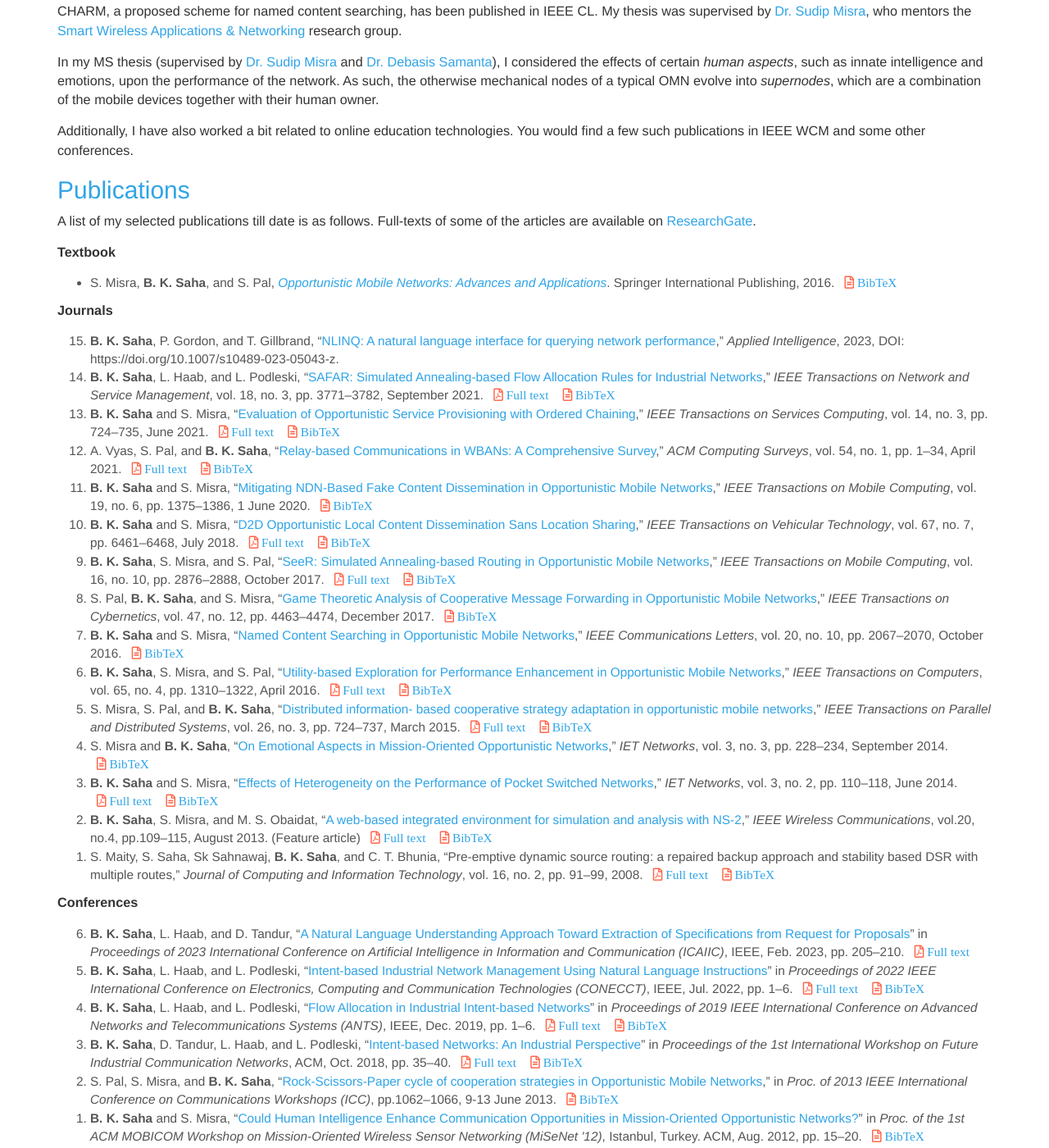
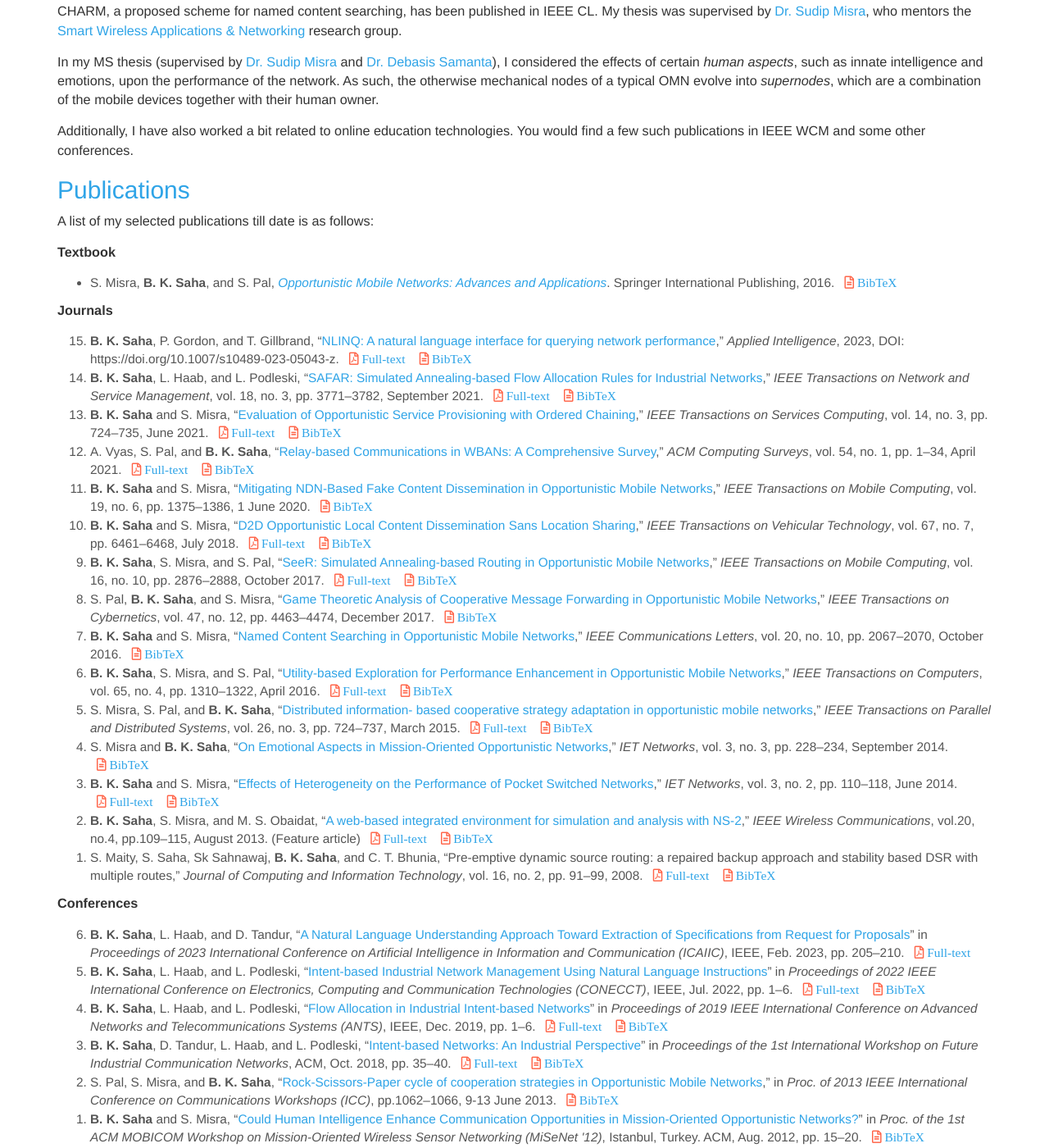
Before and after one commit to barun-saha/barun-saha.github.io, a Jekyll site: the page research.html, which Jekyll copies as it is, in a window 1280 px wide and 1400 px high, scrolled down 349 px. Shown: the whole window at 82% size. Built offline with Jekyll 4.4.1, drawn with Linux system fonts in a browser that asks for light colours; nearby versions of some CDN libraries; some web fonts are replaced.

Commit message:
Add NLINQ full-text link & bib file

```diff
--- a/research.html
+++ b/research.html
@@ -149,10 +149,7 @@ Research Activities
 		<h2><a href="#papers" name="papers">Publications</a></h2>
 
 		<p>
-			A list of my selected publications till date is as follows. Full-texts
-            of some of the articles are available on
-			<a href="https://www.researchgate.net/profile/Barun_Saha">
-			ResearchGate</a>.
+			A list of my selected publications till date is as follows:
 		</p>
 
         <p><strong>Textbook</strong></p>
@@ -174,18 +171,18 @@ Research Activities
             <li>
 			  <strong>B. K. Saha</strong>, P. Gordon, and T. Gillbrand, &ldquo;<a href="https://doi.org/10.1007/s10489-023-05043-z">NLINQ: A natural language interface for querying network performance</a>,&rdquo;
 			  <em>Applied Intelligence</em>, 2023, DOI: https://doi.org/10.1007/s10489-023-05043-z.
-              <!-- <span class="pub-resource"> -->
-				  <!-- <i class="far fa-file-pdf"> <a href="https://www.researchgate.net/publication/346683507_SAFAR_Simulated_Annealing-based_Flow_Allocation_Rules_for_Industrial_Networks">Full text</a></i> -->
-			  <!-- </span> -->
-			  <!-- <span class="pub-resource"> -->
-					<!-- <i class="far fa-file-alt"> <a href="bibtex/Saha2020-safar.bib">BibTeX</a></i> -->
-			  <!-- </span> -->
+              <span class="pub-resource">
+				  <i class="far fa-file-pdf"> <a href="https://rdcu.be/doV4S">Full-text</a></i>
+			  </span>
+			  <span class="pub-resource">
+					<i class="far fa-file-alt"> <a href="bibtex/Saha2023-nlinq.bib">BibTeX</a></i>
+			  </span>
 			</li>
             <li>
 			  <strong>B. K. Saha</strong>, L. Haab, and L. Podleski, &ldquo;<a href="https://ieeexplore.ieee.org/document/9247969">SAFAR: Simulated Annealing-based Flow Allocation Rules for Industrial Networks</a>,&rdquo;
 			  <em>IEEE Transactions on Network and Service Management</em>, vol. 18, no. 3, pp. 3771&ndash;3782, September 2021.
               <span class="pub-resource">
-				  <i class="far fa-file-pdf"> <a href="https://www.researchgate.net/publication/346683507_SAFAR_Simulated_Annealing-based_Flow_Allocation_Rules_for_Industrial_Networks">Full text</a></i>
+				  <i class="far fa-file-pdf"> <a href="https://www.researchgate.net/publication/346683507_SAFAR_Simulated_Annealing-based_Flow_Allocation_Rules_for_Industrial_Networks">Full-text</a></i>
 			  </span>
 			  <span class="pub-resource">
 					<i class="far fa-file-alt"> <a href="bibtex/Saha2020-safar.bib">BibTeX</a></i>
@@ -194,7 +191,7 @@ Research Activities
             <li>
 			  <strong>B. K. Saha</strong> and S. Misra, &ldquo;<a href="https://ieeexplore.ieee.org/document/8369149">Evaluation of Opportunistic Service Provisioning with Ordered Chaining</a>,&rdquo; <em>IEEE Transactions on Services Computing</em>, vol. 14, no. 3, pp. 724&ndash;735, June 2021.
 			  <span class="pub-resource">
-				  <i class="far fa-file-pdf"> <a href="https://www.researchgate.net/publication/325458201_Evaluation_of_Opportunistic_Service_Provisioning_with_Ordered_Chaining">Full text</a></i>
+				  <i class="far fa-file-pdf"> <a href="https://www.researchgate.net/publication/325458201_Evaluation_of_Opportunistic_Service_Provisioning_with_Ordered_Chaining">Full-text</a></i>
 			  </span>
 			  <span class="pub-resource">
 					<i class="far fa-file-alt"> <a href="bibtex/Saha2018-osp.bib">BibTeX</a></i>
@@ -204,7 +201,7 @@ Research Activities
 			  A. Vyas, S. Pal, and <strong>B. K. Saha</strong>, &ldquo;<a href="https://dl.acm.org/doi/10.1145/3423164">Relay-based Communications in WBANs: A Comprehensive Survey</a>,&rdquo;
 			  <em>ACM Computing Surveys</em>, vol. 54, no. 1, pp. 1&ndash;34, April 2021.
               <span class="pub-resource">
-				  <i class="far fa-file-pdf"> <a href="https://www.researchgate.net/publication/348180033_Relay-based_Communications_in_WBANs_A_Comprehensive_Survey">Full text</a></i>
+				  <i class="far fa-file-pdf"> <a href="https://www.researchgate.net/publication/348180033_Relay-based_Communications_in_WBANs_A_Comprehensive_Survey">Full-text</a></i>
 			  </span>
 			  <span class="pub-resource">
 					<i class="far fa-file-alt"> <a href="bibtex/acm_3423164.bib">BibTeX</a></i>
@@ -220,7 +217,7 @@ Research Activities
 			<li>
 			  <strong>B. K. Saha</strong> and S. Misra, &ldquo;<a href="http://ieeexplore.ieee.org/document/8289346/">D2D Opportunistic Local Content Dissemination Sans Location Sharing</a>,&rdquo; <em>IEEE Transactions on Vehicular Technology</em>, vol. 67, no. 7, pp. 6461&ndash;6468, July 2018.
 			  <span class="pub-resource">
-				  <i class="far fa-file-pdf"> <a href="full_text/lucid__ieee_tvt_2018.pdf">Full text</a></i>
+				  <i class="far fa-file-pdf"> <a href="full_text/lucid__ieee_tvt_2018.pdf">Full-text</a></i>
 			  </span>
 			  <span class="pub-resource">
 					<i class="far fa-file-alt"> <a href="bibtex/Saha2018-lucid.bib">BibTeX</a></i>
@@ -229,7 +226,7 @@ Research Activities
 			<li>
 			  <strong>B. K. Saha</strong>, S. Misra, and S. Pal, &ldquo;<a href="http://ieeexplore.ieee.org/document/7862876/">SeeR: Simulated Annealing-based Routing in Opportunistic Mobile Networks</a>,&rdquo; <em>IEEE Transactions on Mobile Computing</em>, vol. 16, no. 10, pp. 2876&ndash;2888, October 2017.
 			  <span class="pub-resource">
-				  <i class="far fa-file-pdf"> <a href="https://www.researchgate.net/publication/313940625_SeeR_Simulated_Annealing-based_Routing_in_Opportunistic_Mobile_Networks">Full text</a></i>
+				  <i class="far fa-file-pdf"> <a href="https://www.researchgate.net/publication/313940625_SeeR_Simulated_Annealing-based_Routing_in_Opportunistic_Mobile_Networks">Full-text</a></i>
 			  </span>
 			  <span class="pub-resource">
 					<i class="far fa-file-alt"> <a href="bibtex/Saha2017-seer.bib">BibTeX</a></i>
@@ -253,7 +250,7 @@ Research Activities
                 for Performance Enhancement in Opportunistic Mobile Networks</a>,&rdquo; <em>IEEE
                 Transactions on Computers</em>,	vol. 65, no. 4, pp. 1310&ndash;1322, April 2016.
 				<span class="pub-resource">
-					<i class="far fa-file-pdf"> <a href="https://www.researchgate.net/publication/279217430_Utility-Based_Exploration_for_Performance_Enhancement_in_Opportunistic_Mobile_Networks">Full text</a></i>
+					<i class="far fa-file-pdf"> <a href="https://www.researchgate.net/publication/279217430_Utility-Based_Exploration_for_Performance_Enhancement_in_Opportunistic_Mobile_Networks">Full-text</a></i>
 				</span>
 				<span class="pub-resource">
 					<i class="far fa-file-alt"> <a href="bibtex/Saha2016-exploration.bib">BibTeX</a></i>
@@ -265,7 +262,7 @@ Research Activities
 			  networks</a>,&rdquo; <em>IEEE Transactions on Parallel and Distributed Systems</em>,
 			  vol. 26, no. 3, pp. 724&ndash;737, March 2015.
 			  <span class="pub-resource">
-				  <i class="far fa-file-pdf"> <a href="https://www.researchgate.net/publication/272369737_Distributed_Information-Based_Cooperative_Strategy_Adaptationin_Opportunistic_Mobile_Networks">Full text</a></i>
+				  <i class="far fa-file-pdf"> <a href="https://www.researchgate.net/publication/272369737_Distributed_Information-Based_Cooperative_Strategy_Adaptationin_Opportunistic_Mobile_Networks">Full-text</a></i>
 			  </span>
 			  <span class="pub-resource">
 				  <i class="far fa-file-alt"> <a href="bibtex/Misra2015-cooperation.bib">BibTeX</a></i>
@@ -283,7 +280,7 @@ Research Activities
 			  of Pocket Switched Networks</a>,&rdquo; <em>IET Networks</em>, vol. 3, no. 2, pp. 110&ndash;118,
 			  June 2014.
 			  <span class="pub-resource">
-				  <i class="far fa-file-pdf"> <a href="https://www.researchgate.net/publication/263546917_Effects_of_heterogeneity_on_the_performance_of_pocket_switched_networks">Full text</a></i>
+				  <i class="far fa-file-pdf"> <a href="https://www.researchgate.net/publication/263546917_Effects_of_heterogeneity_on_the_performance_of_pocket_switched_networks">Full-text</a></i>
 			  </span>
 			  <span class="pub-resource">
 				  <i class="far fa-file-alt"> <a href="bibtex/Saha2014-heterogeneity.bib">BibTeX</a></i>
@@ -295,7 +292,7 @@ Research Activities
 			  <em>IEEE Wireless Communications</em>, vol.20, no.4, pp.109&ndash;115,
 			  August 2013. (Feature article)
 			  <span class="pub-resource">
-				  <i class="far fa-file-pdf"> <a href="https://www.researchgate.net/publication/260656588_A_web-based_integrated_environment_for_simulation_and_analysis_with_NS-2">Full text</a></i>
+				  <i class="far fa-file-pdf"> <a href="https://www.researchgate.net/publication/260656588_A_web-based_integrated_environment_for_simulation_and_analysis_with_NS-2">Full-text</a></i>
 			  </span>
 			  <span class="pub-resource">
 				  <i class="far fa-file-alt"> <a href="bibtex/Saha2013-ns2web.bib">BibTeX</a></i>
@@ -307,7 +304,7 @@ Research Activities
 			   and stability based DSR with multiple routes,&rdquo; <em>Journal of Computing
 			   and Information Technology</em>, vol. 16, no. 2, pp. 91&ndash;99, 2008.
 			   <span class="pub-resource">
- 				  <i class="far fa-file-pdf"> <a href="https://www.researchgate.net/publication/220066236_Pre-emptive_Dynamic_Source_Routing_A_Repaired_Backup_Approach_and_Stability_Based_DSR_with_Multiple_Routes">Full text</a></i>
+ 				  <i class="far fa-file-pdf"> <a href="https://www.researchgate.net/publication/220066236_Pre-emptive_Dynamic_Source_Routing_A_Repaired_Backup_Approach_and_Stability_Based_DSR_with_Multiple_Routes">Full-text</a></i>
  			  </span>
  			  <span class="pub-resource">
  				  <i class="far fa-file-alt"> <a href="bibtex/Maity2008-dsr.bib">BibTeX</a></i>
@@ -323,7 +320,7 @@ Research Activities
 			  in <em>Proceedings of 2023 International Conference on Artificial Intelligence in Information and Communication (ICAIIC)</em>,
 			  IEEE, Feb. 2023, pp. 205&ndash;210.
 			  <span class="pub-resource">
-				  <i class="far fa-file-pdf"> <a href="https://www.researchgate.net/publication/369487798_A_Natural_Language_Understanding_Approach_Toward_Extraction_of_Specifications_from_Request_for_Proposals">Full text</a></i>
+				  <i class="far fa-file-pdf"> <a href="https://www.researchgate.net/publication/369487798_A_Natural_Language_Understanding_Approach_Toward_Extraction_of_Specifications_from_Request_for_Proposals">Full-text</a></i>
 			  </span>
 			</li>
             <li>
@@ -331,7 +328,7 @@ Research Activities
 			  in <em>Proceedings of 2022 IEEE International Conference on Electronics, Computing and Communication Technologies (CONECCT)</em>,
 			  IEEE, Jul. 2022, pp. 1&ndash;6.
 			  <span class="pub-resource">
-				  <i class="far fa-file-pdf"> <a href="https://www.researchgate.net/publication/363053330_Intent-based_Industrial_Network_Management_Using_Natural_Language_Instructions">Full text</a></i>
+				  <i class="far fa-file-pdf"> <a href="https://www.researchgate.net/publication/363053330_Intent-based_Industrial_Network_Management_Using_Natural_Language_Instructions">Full-text</a></i>
 			  </span>
 			  <span class="pub-resource">
 				<i class="far fa-file-alt"> <a href="bibtex/Saha2022-IBNs.bib">BibTeX</a></i>
@@ -342,7 +339,7 @@ Research Activities
 			  in <em>Proceedings of 2019 IEEE International Conference on Advanced Networks and Telecommunications Systems (ANTS)</em>,
 			  IEEE, Dec. 2019, pp. 1&ndash;6.
 			  <span class="pub-resource">
-				  <i class="far fa-file-pdf"> <a href="https://www.researchgate.net/publication/342218691_Flow_Allocation_in_Industrial_Intent-based_Networks">Full text</a></i>
+				  <i class="far fa-file-pdf"> <a href="https://www.researchgate.net/publication/342218691_Flow_Allocation_in_Industrial_Intent-based_Networks">Full-text</a></i>
 			  </span>
 			  <span class="pub-resource">
 				<i class="far fa-file-alt"> <a href="bibtex/Saha2019-flows.bib">BibTeX</a></i>
@@ -353,7 +350,7 @@ Research Activities
 			  An Industrial Perspective</a>&rdquo; in <em>Proceedings of the 1st International Workshop on Future Industrial Communication Networks</em>,
 			  ACM, Oct. 2018, pp. 35&ndash;40.
 			  <span class="pub-resource">
-				  <i class="far fa-file-pdf"> <a href="https://www.researchgate.net/publication/328242908_Intent-based_Networks_An_Industrial_Perspective">Full text</a></i>
+				  <i class="far fa-file-pdf"> <a href="https://www.researchgate.net/publication/328242908_Intent-based_Networks_An_Industrial_Perspective">Full-text</a></i>
 			  </span>
 			  <span class="pub-resource">
 				<i class="far fa-file-alt"> <a href="bibtex/Saha2018-ibn.bib">BibTeX</a></i>
```
Also changed, not shown: bibtex/Saha2023-nlinq.bib (added, +9 -0 lines), templates/research.html (+21 -24 lines).
